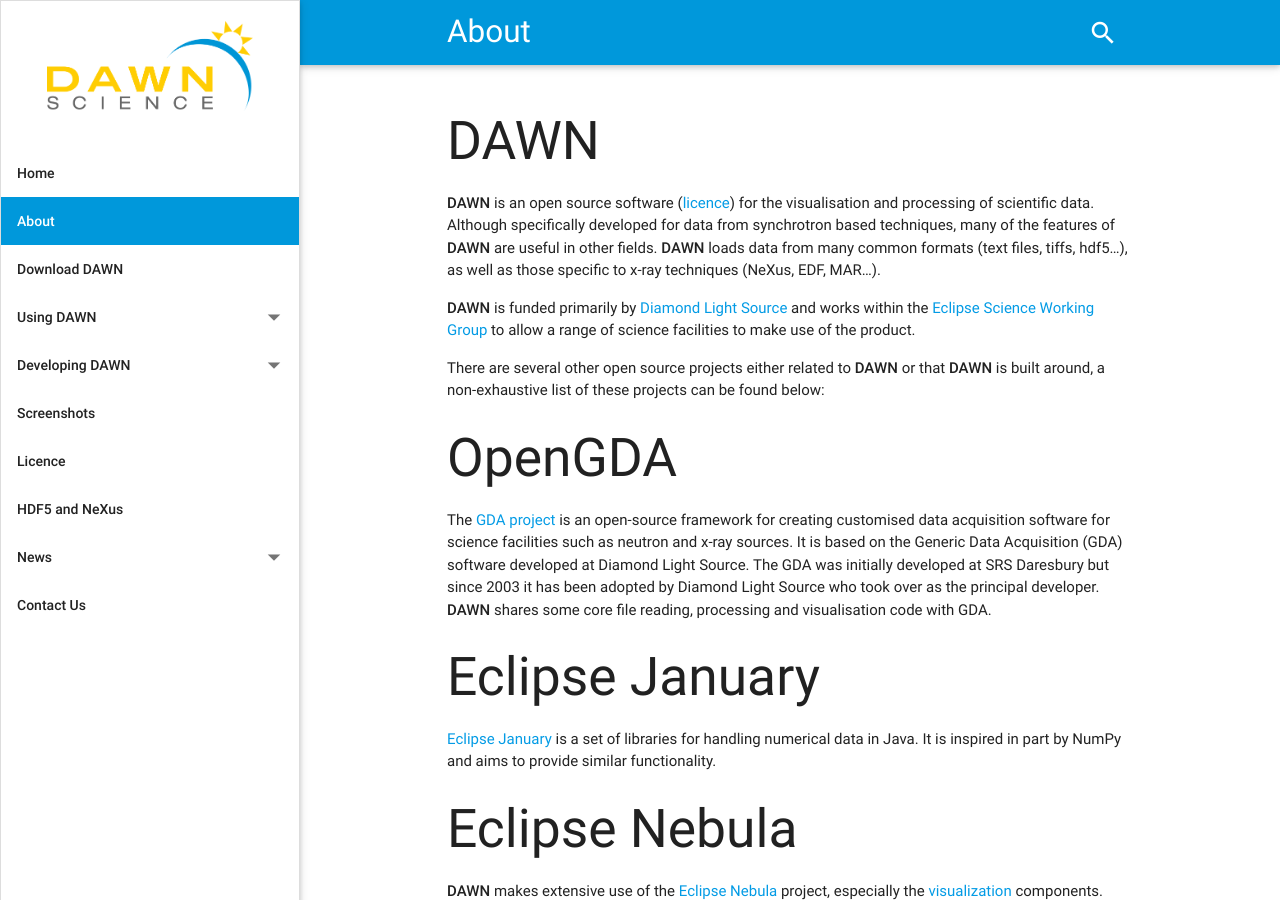
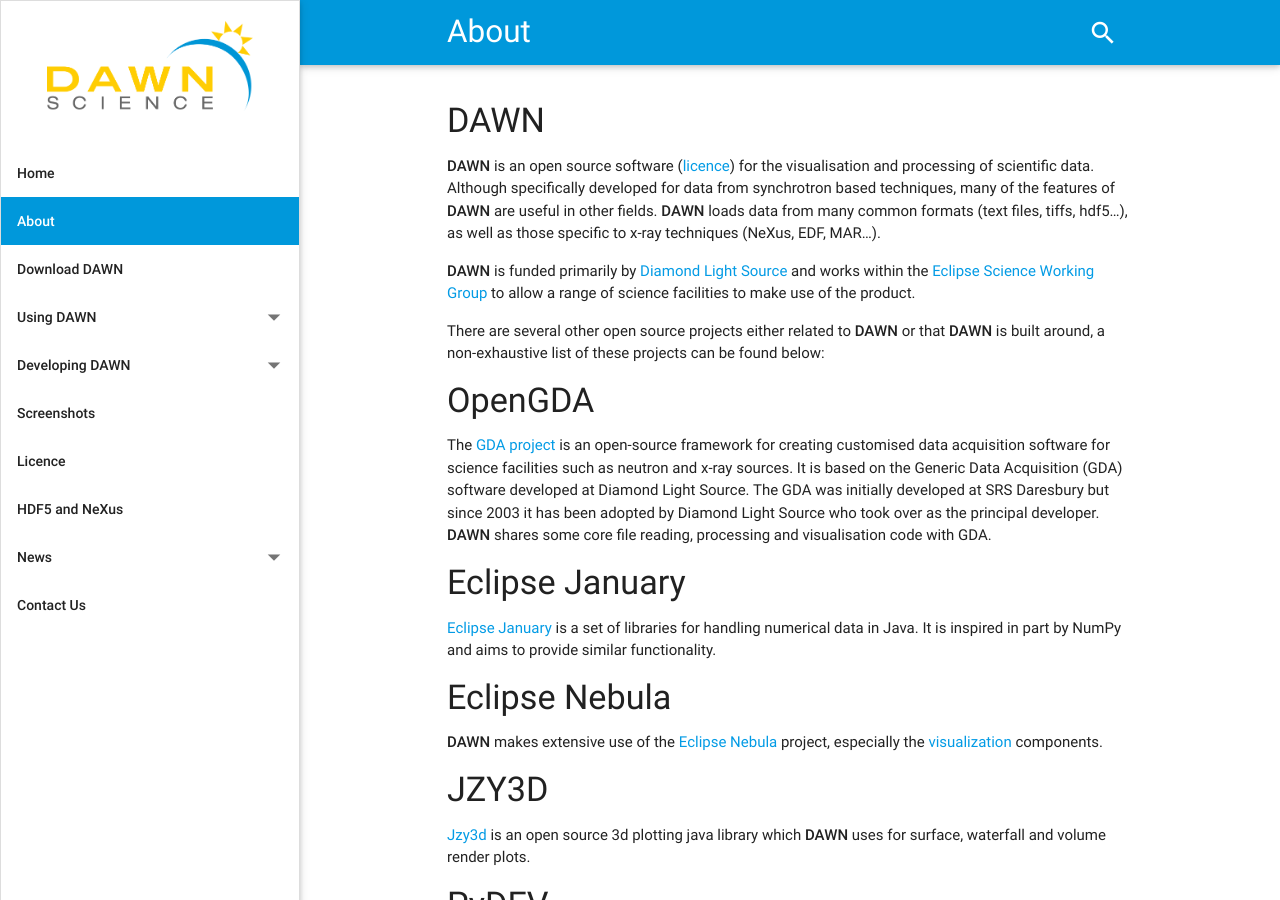
Before and after one commit to DawnScience/dawn-website, a Jekyll site: the page built from _pages/01_about.md, in a window 1280 px wide and 900 px high. Built offline with Jekyll 4.4.1, drawn with Linux system fonts in a browser that asks for light colours; nearby versions of some CDN libraries.

Commit message:
minor formatting changes

```diff
--- a/_pages/01_about.md
+++ b/_pages/01_about.md
@@ -3,7 +3,7 @@
 permalink: /about/
 ---
 
-## DAWN
+#### DAWN
 
 **DAWN** is an open source software ([licence](http://www.dawnsci.org/licence)) for the visualisation and processing of scientific data. Although specifically developed for data from synchrotron based techniques, many of the features of **DAWN** are useful in other fields. **DAWN** loads data from many common formats (text files, tiffs, hdf5...), as well as those specific to x-ray techniques (NeXus, EDF, MAR...).
 
@@ -11,22 +11,22 @@
 
 There are several other open source projects either related to **DAWN** or that **DAWN** is built around, a non-exhaustive list of these projects can be found below:
 
-## OpenGDA
+#### OpenGDA
 
 The [GDA project](http://www.opengda.org) is an open-source framework for creating customised data acquisition software for science facilities such as neutron and x-ray sources. It is based on the Generic Data Acquisition (GDA) software developed at Diamond Light Source. The GDA was initially developed at SRS Daresbury but since 2003 it has been adopted by Diamond Light Source who took over as the principal developer. **DAWN** shares some core file reading, processing and visualisation code with GDA.
 
-## Eclipse January
+#### Eclipse January
 
 [Eclipse January](https://www.eclipse.org/january) is a set of libraries for handling numerical data in Java. It is inspired in part by NumPy and aims to provide similar functionality.
 
-## Eclipse Nebula
+#### Eclipse Nebula
 
 **DAWN** makes extensive use of the [Eclipse Nebula](https://www.eclipse.org/nebula/) project, especially the [visualization](https://www.eclipse.org/nebula/widgets/visualization/visualization.php) components.
 
-## JZY3D
+#### JZY3D
 
 [Jzy3d](http://jzy3d.org) is an open source 3d plotting java library which **DAWN** uses for surface, waterfall and volume render plots.
 
-## PyDEV
+#### PyDEV
 
 [PyDev](http://www.pydev.org) is a Python IDE for Eclipse, which **DAWN** uses for Python and Jython developememt.
```
Also changed, not shown: _pages/07_hdf5.md (+9 -9 lines).
